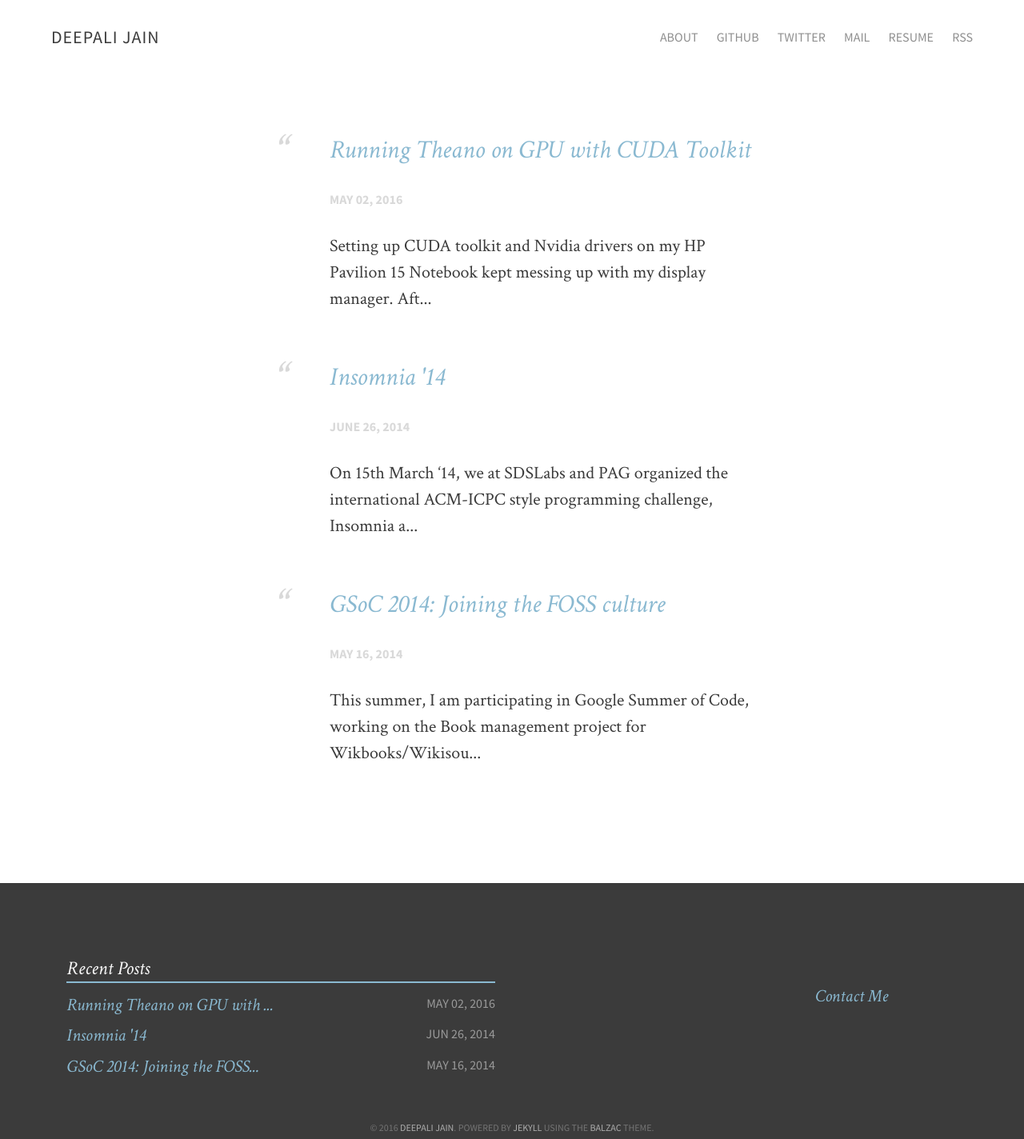
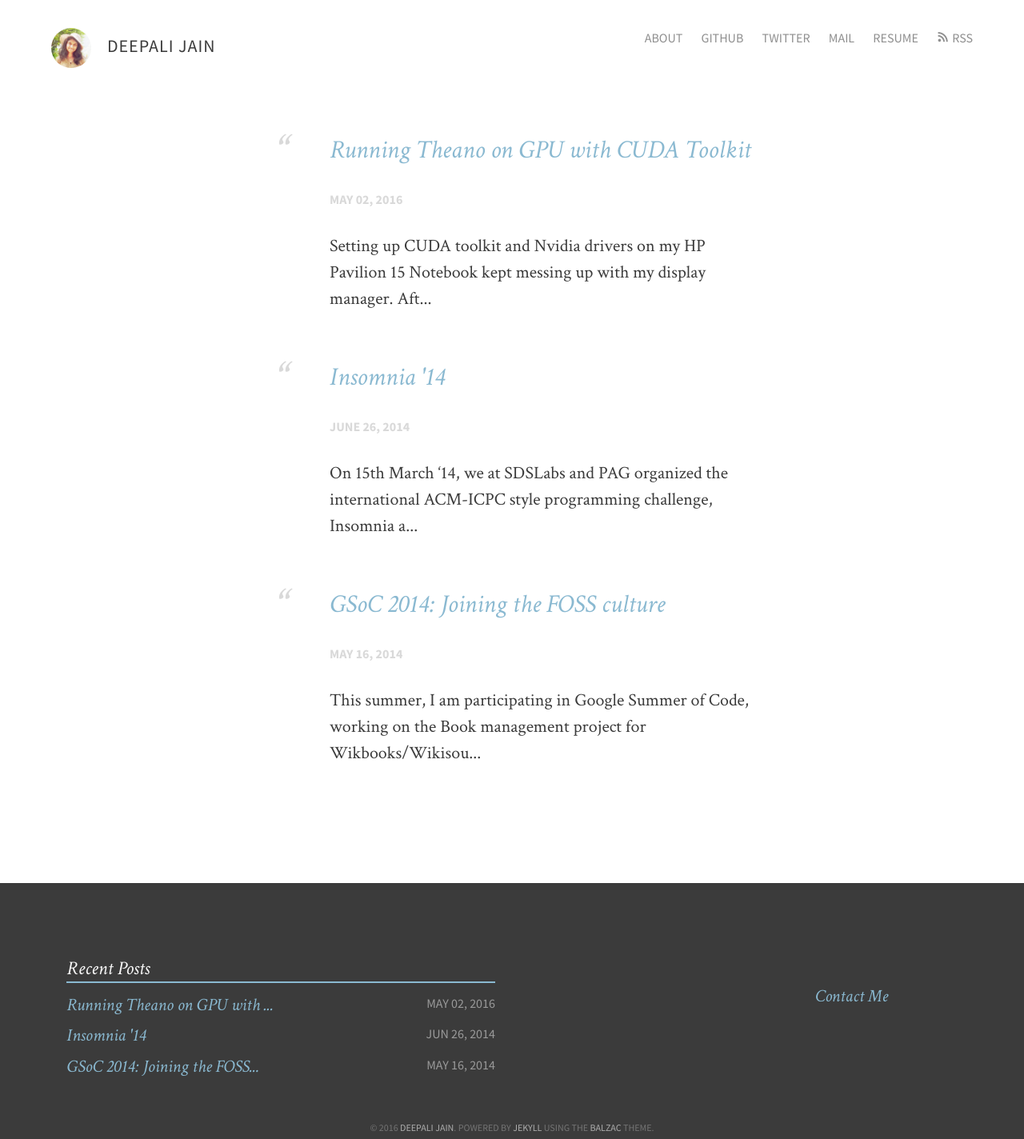
Before and after one commit to jaindeepali/jaindeepali.github.com, a Jekyll site: the page built from index.md, in a window 1280 px wide. Shown: the whole page at 80% size. Built offline with Jekyll 4.4.1, drawn with Linux system fonts in a browser that asks for light colours.

Commit message:
Add avatar iamge

```diff
--- a/_config.yml
+++ b/_config.yml
@@ -9,7 +9,7 @@ owner:
   name:           Deepali Jain
   avatar:         avatar.png
   bio:            "Developer"
-  email:          djdeepalijain811@gmail.com
+  email:          jaindeepali811@gmail.com
   twitter:        Deepali01140419
   github:         jaindeepali
   disqus:         jaindeepali
@@ -33,7 +33,7 @@ links:
     url: https://twitter.com/Deepali01140419
     external: true
   - title: Mail
-    url: mailto:djdeepalijain811@gmail.com
+    url: mailto:jaindeepali811@gmail.com
     external: true
   - title: Resume
     url: /assets/resume/Deepali-Jain-Resume.pdf
--- a/_includes/head-dark.html
+++ b/_includes/head-dark.html
@@ -51,7 +51,7 @@
     <header class="site-header darken">
       <div class="wrap">
         <hgroup>
-          <h1><a href="/">{{ site.title }}</a></h1>
+          <h1><a href="/"><img class="avatar" src="{{ site.url }}/images/avatar.png">{{ site.title }}</a></h1>
         </hgroup>
         <a href="#nav" class="menu"><span class='icons'>☰</span></a>
         <nav role="navigation">
@@ -61,7 +61,7 @@
             </li> -->
 
             {% for link in site.links %}
-                <li><a href="{% if link.external %}{{ link.url }}{% else %}{{ site.url }}{{ link.url }}{% endif %}" {% if link.external %}target="_blank"{% endif %}>{{ link.title }}</a></li>
+                <li><a href="{% if link.external %}{{ link.url }}{% else %}{{ site.url }}{{ link.url }}{% endif %}" {% if link.external %}target="_blank"{% endif %}> {% if link.title == 'RSS' %} <span class="icon-rss"></span> {% endif %}{{ link.title }}</a></li>
             {% endfor %}
 
           </ul>
--- a/_includes/head.html
+++ b/_includes/head.html
@@ -53,7 +53,7 @@
     <header class="site-header">
       <div class="wrap">
         <hgroup>
-          <h1><a href="/">{{ site.title }}</a></h1>
+          <h1><a href="/"><img class="avatar" src="{{ site.url }}/images/avatar.png">{{ site.title }}</a></h1>
         </hgroup>
         <a href="#nav" class="menu"><span class='icons'>☰</span></a>
         <nav role="navigation">
@@ -63,7 +63,7 @@
             </li> -->
 
             {% for link in site.links %}
-                <li><a href="{% if link.external %}{{ link.url }}{% else %}{{ site.url }}{{ link.url }}{% endif %}" {% if link.external %}target="_blank"{% endif %}>{{ link.title }}</a></li>
+                <li><a href="{% if link.external %}{{ link.url }}{% else %}{{ site.url }}{{ link.url }}{% endif %}" {% if link.external %}target="_blank"{% endif %}> {% if link.title == 'RSS' %} <span class="icon-rss"></span> {% endif %}{{ link.title }}</a></li>
             {% endfor %}
 
           </ul>
--- a/assets/css/i.css
+++ b/assets/css/i.css
@@ -1272,3 +1272,12 @@ footer .social ul li:last-child {
     font-size: 12px;
   }
 }
+
+.avatar {
+  display: inline;
+  height: 50px;
+  width: 50px;
+  border-radius: 25px;
+  vertical-align: middle;
+  margin-right: 20px;
+}
```
Also changed, not shown: Gemfile.lock, images/avatar.png.
